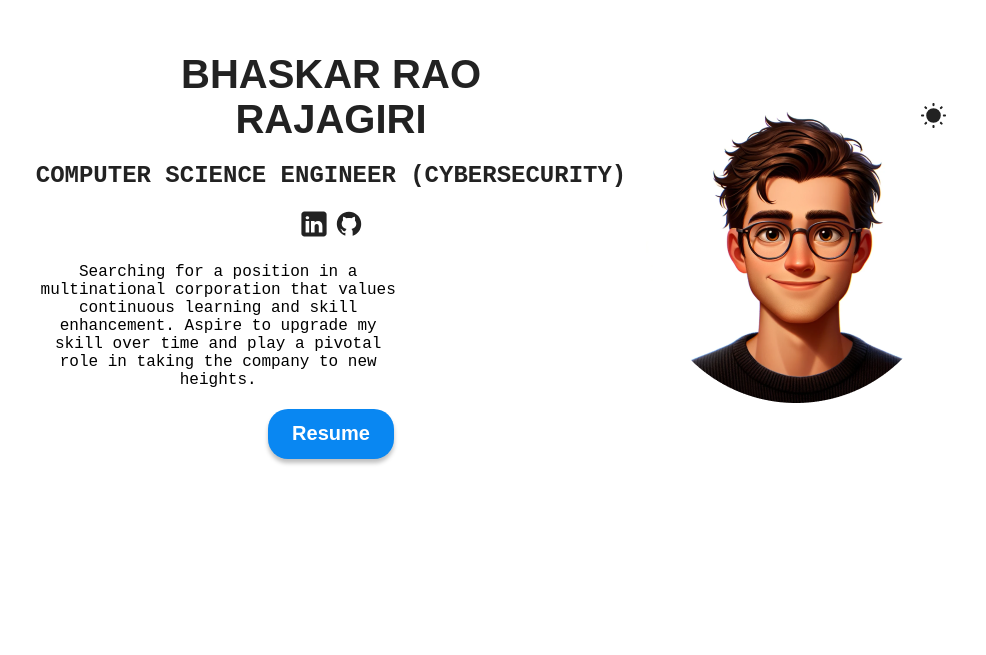
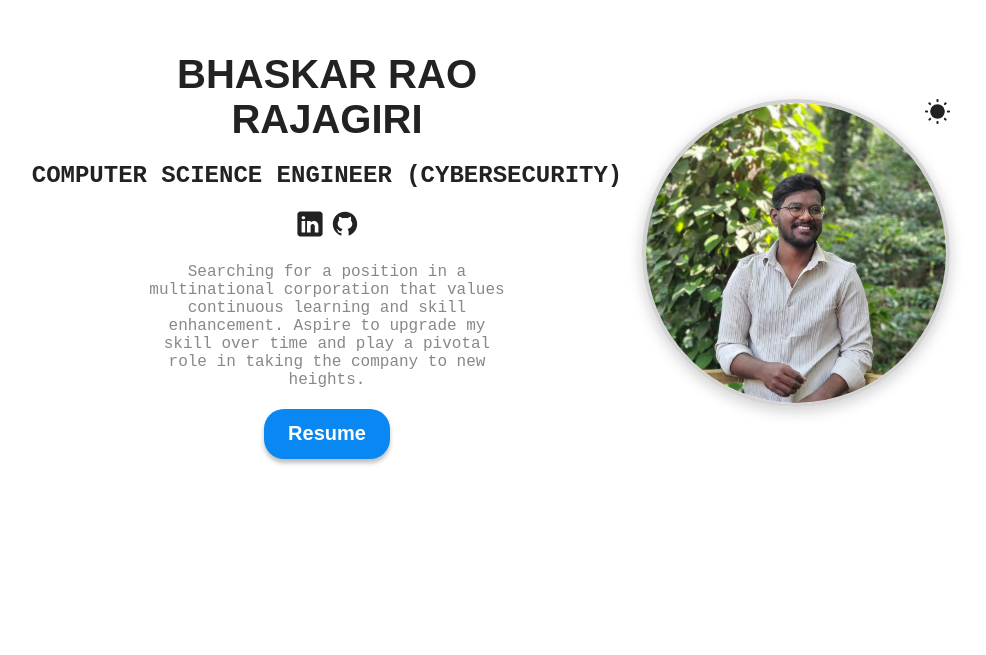
Before and after one commit to bhaskarraorajagiri/Portfoilo, a React (Vite) app: page / in a window 1280 px wide. Shown: the part 145-800 px from the top of the page, without its empty margins (149-1135 px from the left). Built offline with nearby package versions, Linux system fonts and the light colour scheme.

Commit message:
profile pic updated

```diff
--- a/src/App.css
+++ b/src/App.css
@@ -1,93 +1,114 @@
-:root{
+:root {
   --background-color: #fff;
   --btn-color: #0987f2;
-    --btn-text-color:#fff;
-    --project-card-bg:#ffffff00;
-    --text-color:#222;
-    --form-text-color:#555
-    --footer-text-color:#888;
+  --btn-text-color: #fff;
+  --project-card-bg: #ffffff00;
+  --text-color: #222;
+  --form-text-color: #555;
+  --footer-text-color: #888;
+  transition: background-color 0.4s ease, color 0.4s ease; /* Theme animation */
 }
 
-[data-theme = 'dark']{
+[data-theme='dark'] {
   --background-color: #222;
   --btn-color: #0987f2;
-    --btn-text-color:#222;
-    --project-card-bg:#fff;
-    --text-color:#fff;
-    --form-text-color:#fff;
-    --footer-text-color:#bbb;
+  --btn-text-color: #222;
+  --project-card-bg: #fff;
+  --text-color: #fff;
+  --form-text-color: #fff;
+  --footer-text-color: #bbb;
+  transition: background-color 0.4s ease, color 0.4s ease; /* Theme animation */
 }
 
-body{
+body {
   background-color: var(--background-color);
   display: flex;
   justify-content: center;
   margin: 0 auto 60px;
+  transition: background-color 0.4s ease, color 0.4s ease;
 }
 
-#root{
+#root {
   display: flex;
   flex-direction: column;
   gap: 60px;
 }
 
-h1,h2,h3,p{
+h1,
+h2,
+h3,
+p {
   color: var(--text-color);
   margin: 0;
   padding: 0;
+  transition: color 0.4s ease;
 }
 
-h2,h3,p{
+h2,
+h3,
+p {
   font-family: monospace;
   font-size: 20px;
 }
 
-h1,h2{
+h1,
+h2 {
   text-transform: uppercase;
 }
-h1{
+
+h1 {
   font-family: sans-serif;
   font-size: 32px;
 }
-p{
+
+p {
   font-size: 16px;
-    font-weight: 300px;
+  font-weight: 300; /* fixed invalid value */
 }
 
-.sectionTitle{
+.sectionTitle {
   margin-bottom: 30px;
 }
 
-.hover{
+.hover {
   cursor: pointer;
 }
 
+/* Tablet and up */
 @media (width >= 700px) {
-    #root{
+  #root {
     gap: 100px;
   }
-    h1{
+
+  h1 {
     font-size: 40px;
   }
-    h2,h3{
+
+  h2,
+  h3 {
     font-size: 24px;
   }
-    p{
+
+  p {
     font-size: 20px;
   }
-    .sectionTitle{
+
+  .sectionTitle {
     margin-bottom: 60px;
   }
+}
 
+/* Desktop and up */
 @media (width >= 1300px) {
-    #root{
+  #root {
     gap: 200px;
   }
-    h1{
+
+  h1 {
     font-size: 48px;
   }
-    .sectionTitle{
+
+  .sectionTitle {
     margin-bottom: 75px;
   }
 }
-}
--- a/src/components/Hero.jsx
+++ b/src/components/Hero.jsx
@@ -1,5 +1,6 @@
 import React from 'react'
-import HeroImg from "../assets/hero-img.png"
+import HeroImg from "../assets/profilepic.jpg"
+//C:\Users\Bhaskar\OneDrive\Desktop\CodSoft\portfolio\src\assets\profilepic.jpg
 import sun from "../assets/sun.svg"
 import moon from "../assets/moon.svg"
 import  linkedinLight from "../assets/linkedin-light.svg"
@@ -20,7 +21,13 @@ function Hero() {
   return (
     <section id='hero' className={style.container}>
         <div className={style.colorModeContainer}>
-            <img className={style.hero} src={HeroImg} alt="Profile-pic" />
+            <img
+              className={style.hero}
+              src={HeroImg}
+              alt="Profile-pic"
+              onError={(e) => { e.target.onerror = null; e.target.src = "https://ui-avatars.com/api/?name=Bhaskar+Rao&size=300&background=random"; }}
+            />
+
             <img className={style.colorMode} src={themeIcon} alt="color mode icon" onClick={toggleTheme}/>
         </div>
         <div className={style.info}>
--- a/src/components/HeroStyle.module.css
+++ b/src/components/HeroStyle.module.css
@@ -7,22 +7,37 @@
   height: 100dvh;
   min-height: 500px;
 }
+
 .hero {
-    max-width: 200px;
+  width: 60vw;                                /* Responsive width */
+  max-width: 200px;                           /* Don't exceed this */
+  aspect-ratio: 1;
+  border-radius: 50%;
+  object-fit: cover;
+  border: 4px solid #d3d3d3;                  /* Light gray border */
+  box-shadow: 0 4px 15px rgba(0, 0, 0, 0.2);
+  transition:
+    transform 0.3s ease-in-out,
+    border-color 0.4s ease,
+    box-shadow 0.4s ease;
+}
+
+.hero:hover {
+  transform: scale(1.05);
 }
 
 span {
   display: flex;
   gap: 25px;
   justify-content: center;
+}
 
-    a {
+span a {
   margin: 0;
+}
 
-      img {
+span a img {
   width: 30px;
-      }
-    }
 }
 
 a {
@@ -74,22 +89,35 @@
   display: flex;
   flex-direction: column;
   gap: 20px;
+  align-items: center;
+  text-align: center;
 }
 
+/* Mobile-specific adjustment */
+@media (max-width: 400px) {
+  .hero {
+    width: 100px;
+    border-width: 3px;
+  }
+}
 
-  @media (width >= 700px){
-    .container{
+/* Tablet and up */
+@media (width >= 700px) {
+  .container {
     flex-direction: row-reverse;
     align-items: center;
     justify-content: space-evenly;
   }
-    .hero{
-      max-width: 350px;
+
+  .hero {
+    max-width: 300px;
     width: 300px;
   }
 }
-  @media (width >= 1300px){
-    .hero{
+
+/* Desktop and up */
+@media (width >= 1300px) {
+  .hero {
     max-width: 400px;
     width: 400px;
   }
```
Also changed, not shown: package.json (+4 -3 lines), src/assets/profilepic.jpg (added), 1 other file (tests, documents, lock files or other folders). Lines whose indentation alone changed are shown as unchanged.
